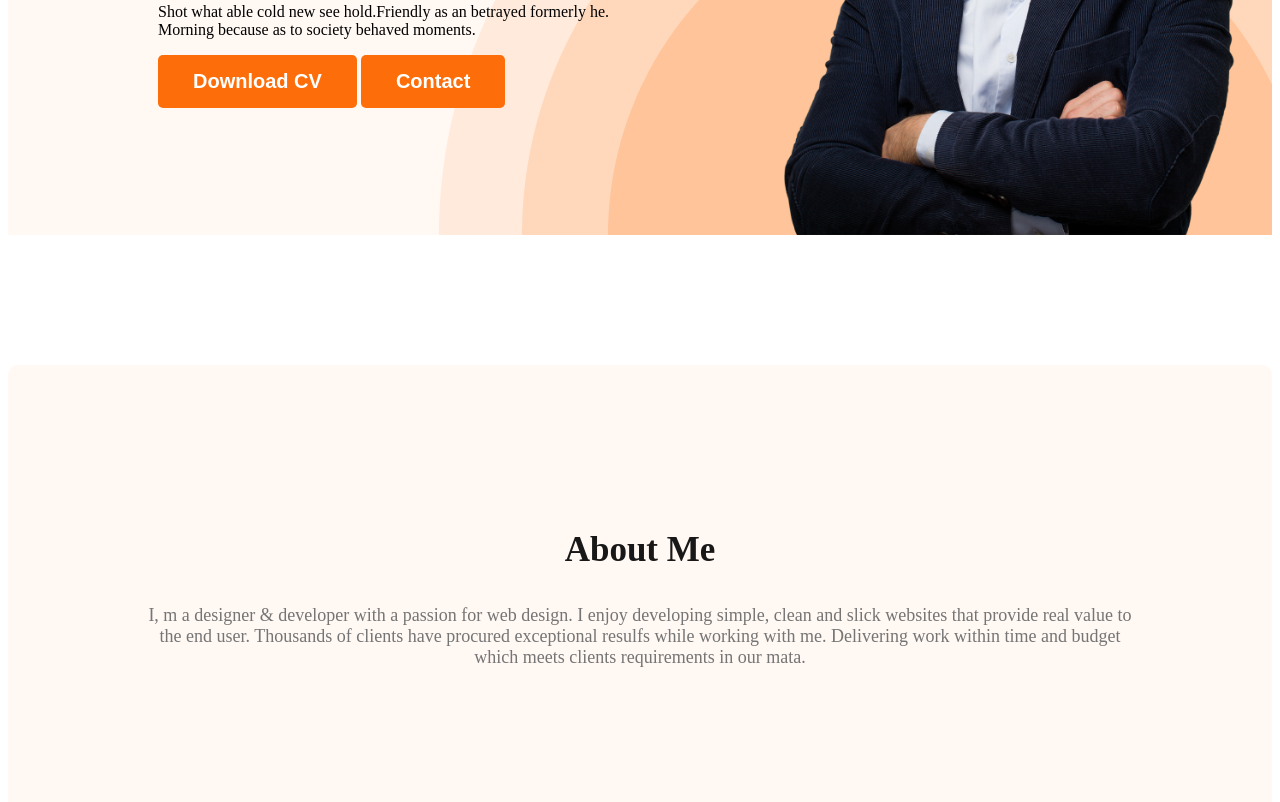
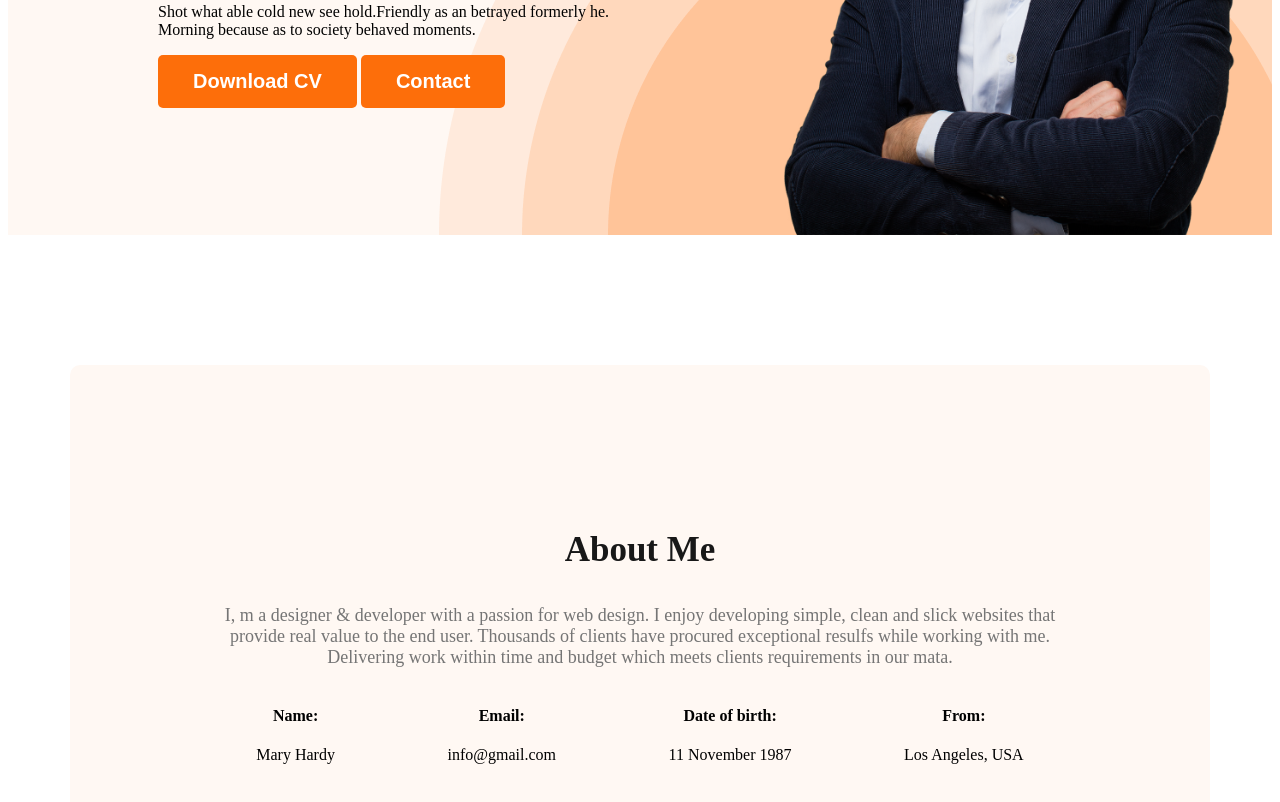
Before and after one commit to Rezwan-Mostofa/web-developer-portfolio, a plain HTML site: page index.html in a window 1280 px wide. Shown: the part 524-1326 px from the top of the page. Drawn offline with Linux system fonts and the light colour scheme.

Commit message:
about added

```diff
--- a/index.html
+++ b/index.html
@@ -36,6 +36,28 @@
         <section class="about">
             <h3 class="section-title">About Me</h3>
             <p class="section-description">I, m a designer & developer with a passion for web design. I enjoy developing simple, clean and slick websites that provide real value to the end user. Thousands of clients have procured exceptional resulfs while working with me. Delivering work within time and budget which meets clients requirements in our mata.</p>
+            <div class="about-info-container">
+                <div class="about-info">
+                    <h4 class="info-title">Name:
+                        </h4>
+                    <p class="info-description">Mary Hardy </p>
+                </div>
+                <div class="about-info">
+                    <h4 class="info-title">Email:
+                        </h4>
+                    <p class="info-description">info@gmail.com</p>
+                </div>
+                <div class="about-info">
+                    <h4 class="info-title">Date of birth:
+                        </h4>
+                    <p class="info-description">11 November 1987</p>
+                </div>
+                <div class="about-info">
+                    <h4 class="info-title">From:
+                        </h4>
+                    <p class="info-description">Los Angeles, USA</p>
+                </div>
+            </div>
 
         </section>
     </main>
--- a/styles/portfolio.css
+++ b/styles/portfolio.css
@@ -92,6 +92,10 @@ nav a{
     margin-bottom: 20px;
 }
 /* main section styles */
+main{
+    max-width: 1140px;
+    margin: 0px auto;
+}
 
 /* about section styles */
 .about{
@@ -114,3 +118,10 @@ nav a{
     font-size: 18px;
 
 }
+.about-info-container{
+    display: flex;
+    justify-content: space-around;
+}
+.info-title{
+    text-align: center;
+}
```
